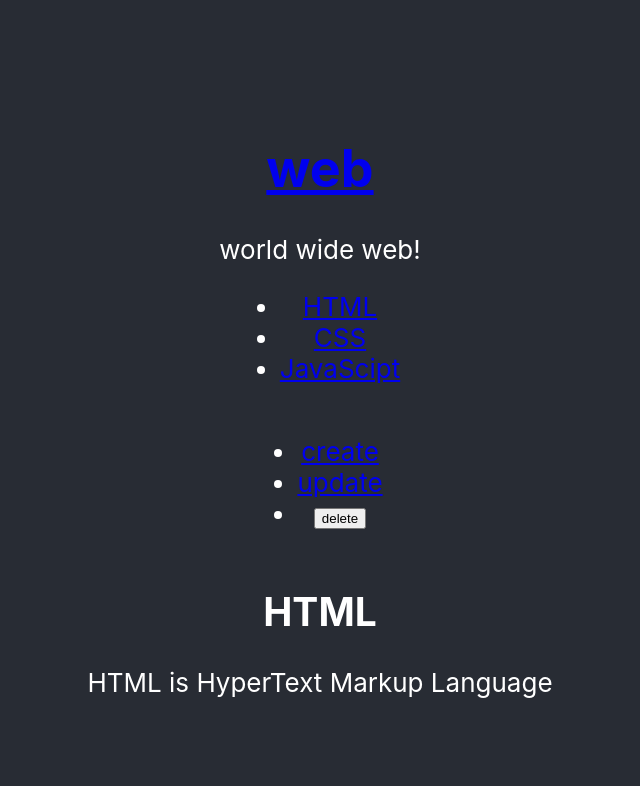
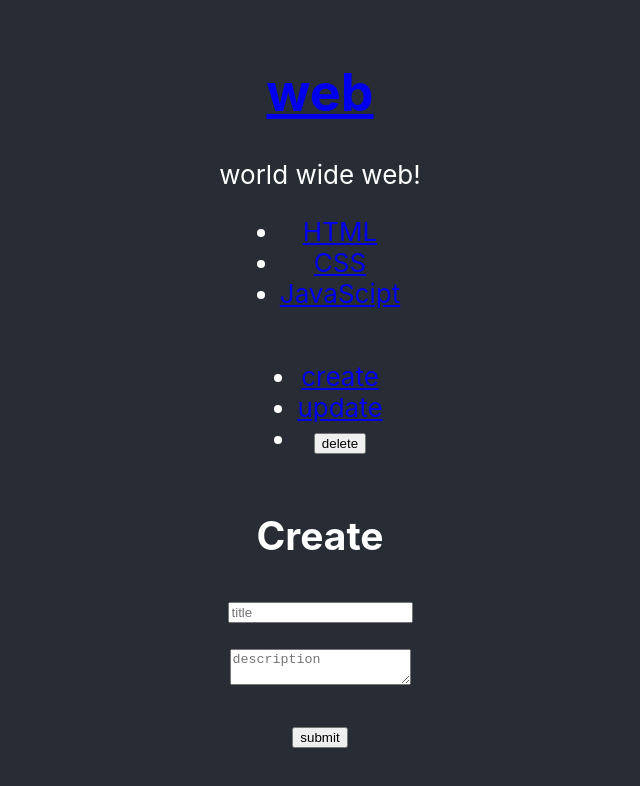
Before and after one commit to leesoeun98/classreact-project, a React (Create React App) app: page / in a window 1280 px wide. Shown: the top 786 px of the page, without its empty margins (320-960 px from the left). Built offline with nearby package versions, Linux system fonts and the light colour scheme.

Commit message:
Add create mode on App

```diff
--- a/src/App.js
+++ b/src/App.js
@@ -1,7 +1,8 @@
-import React, { Component } from 'react';
+import React, { Component, createContext } from 'react';
 import Subject from './components/Subject';
 import Contents from './components/Contents';
 import Control from './components/Control';
+import CreateContent from './components/CreateContent';
 import Toc from './components/Toc';
 import logo from './logo.svg';
 import './App.css';
@@ -16,8 +17,9 @@ class App extends Component{
   constructor(props){
     super(props);
     this.state={
-      mode:'read',
+      mode:'create',
       selected_content_id:1,
+      max_content_id:3,
       subject:{title: "web", sub: "world wide web!"},
       welcome:{title:"welcome", desc:"Hello, React!"},
       contents:[
@@ -46,6 +48,10 @@ class App extends Component{
      _content=this.getReadContents();
      console.log(_content);
      _article=<Contents title={_content.title} desc={_content.desc}></Contents>
+    }
+    else if (this.state.mode==='create'){
+      this.state.max_content_id=this.state.max_content_id+1;
+      _article=<CreateContent></CreateContent>
     }
     return(
       <div className="App">
```
